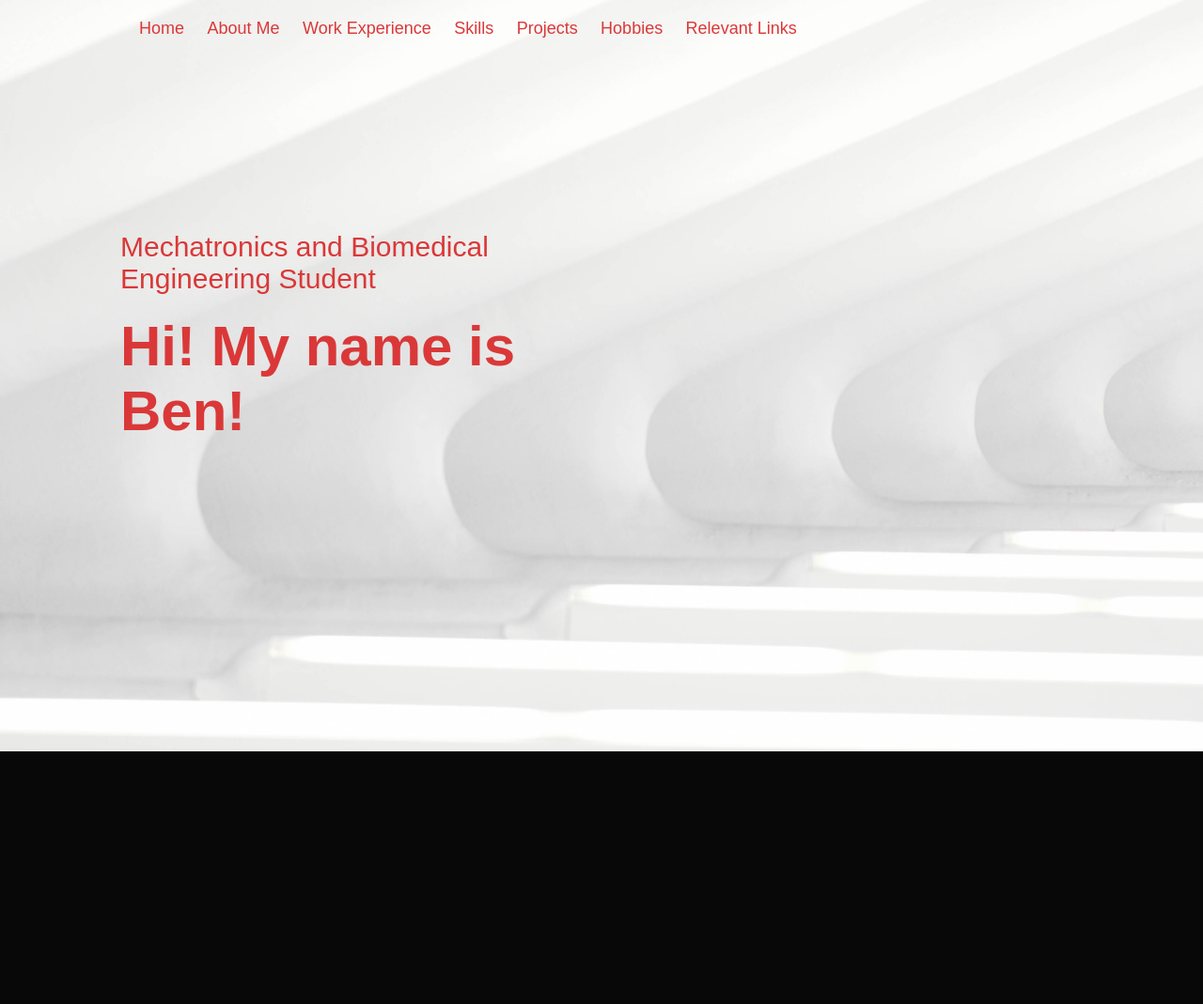
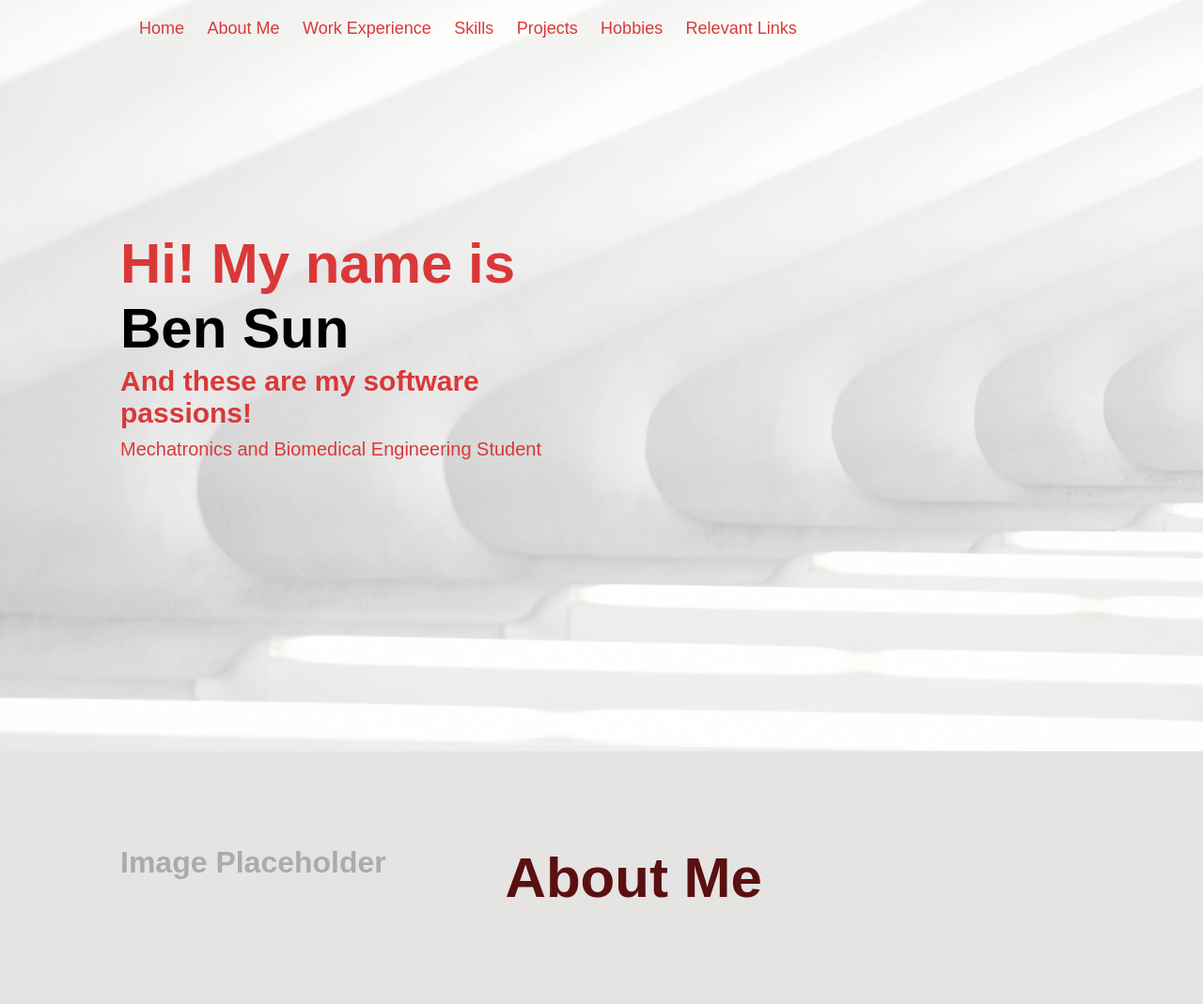
Before and after one commit to sunb26/Portfolio-Website, a plain HTML site: page index.html in a window 1280 px wide. Shown: the whole page at 94% size. Before the commit the page ends 800 px from the top, so only its background shows below. Drawn offline with Linux system fonts and the light colour scheme.

Commit message:
Added "about me" headers

```diff
--- a/index.html
+++ b/index.html
@@ -21,8 +21,23 @@
                 </ul>
             </nav>
             <div class="header-text">
+                <h1>Hi! My name is <span>Ben Sun</span></h1>
+                <h2>And these are my software passions!</h2>
                 <p>Mechatronics and Biomedical Engineering Student</p>
-                <h1>Hi! My name is Ben!</h1>
+            </div>
+        </div>
+    </div>
+
+    <!-- ----------About----------------- -->
+    <div id="about">
+        <div class="container">
+            <div class="row">
+                <div class="about-col-1">
+                    <h1>Image Placeholder</h1>
+                </div>
+                <div class="about-col-2">
+                    <h1 class="sub-title">About Me</h1>
+                </div>
             </div>
         </div>
     </div>
--- a/style.css
+++ b/style.css
@@ -5,7 +5,7 @@
     box-sizing: border-box;
 }
 body {
-    background: #080808;
+    background: #e6e3e3;
     color: #fff;
 }
 #header {
@@ -57,7 +57,7 @@ nav ul li a:hover::after {
 }
 .header-text {
     width: 50%;
-    font-size: 30px;
+    font-size: 20px;
     margin-top: 20%;
     color: #da3838;
 }
@@ -66,3 +66,43 @@ nav ul li a:hover::after {
     margin-top: 20px;
     color: #da3838;
 }
+.header-text h1 span{
+    font-size: 60px;
+    margin-top: 20px;
+    color: #000;
+}
+.header-text h2{
+    font-size: 30px;
+    margin-top: 5px;
+    color: #da3838;
+}
+.header-text p{
+    font-size: 20px;
+    margin-top: 10px;
+    color: #da3838;
+}
+
+/* -----------About--------------*/
+
+#about {
+    padding: 80px 0;
+    color: #ababab;
+}
+.row {
+    display: flex;
+    justify-content: space-between;
+    flex-wrap: wrap;
+}
+.about-col-1 {
+    flex-basis: 35%; /* 35% width of the parent */
+}
+
+.about-col-2 {
+    flex-basis: 60%; /* 35% width of the parent */
+}
+
+.sub-title {
+    font-size: 60px;
+    font-weight: 600;
+    color: #5a1010;
+}
```
